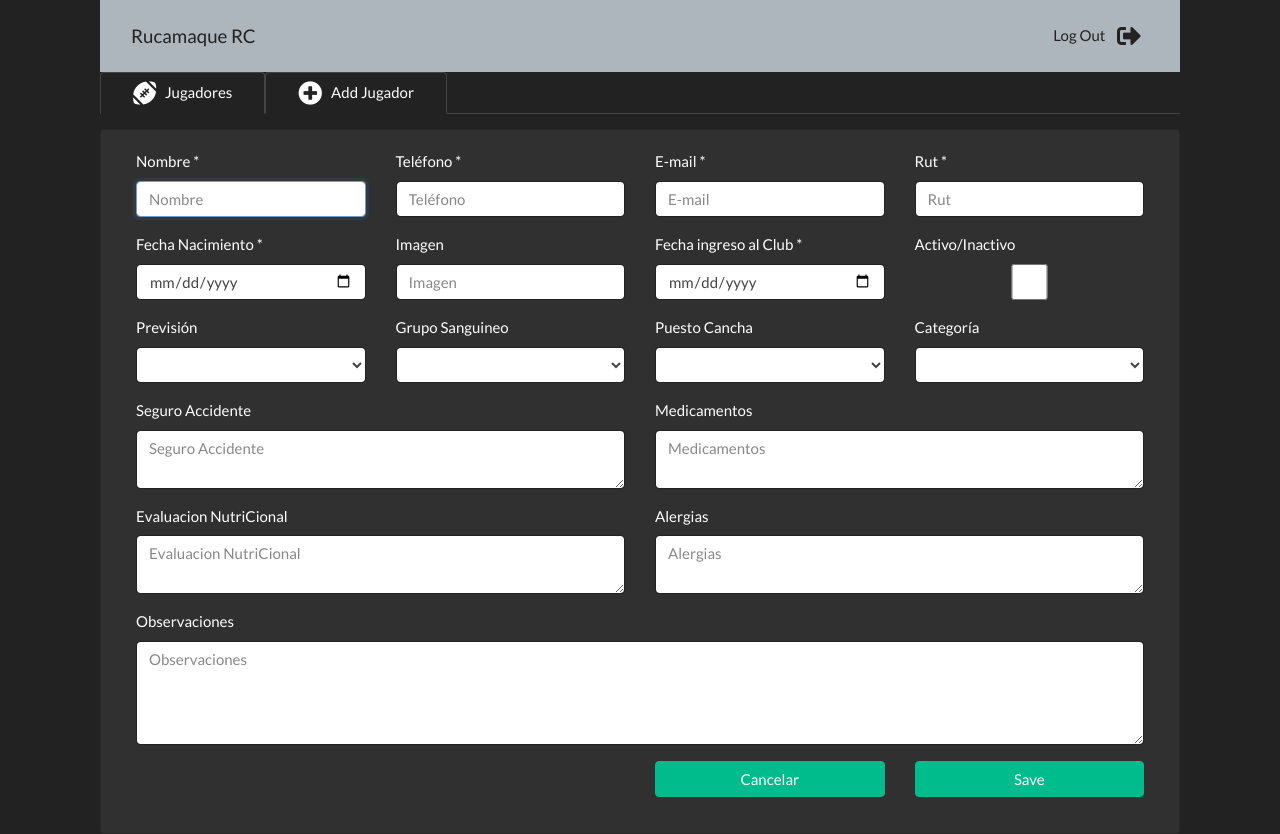
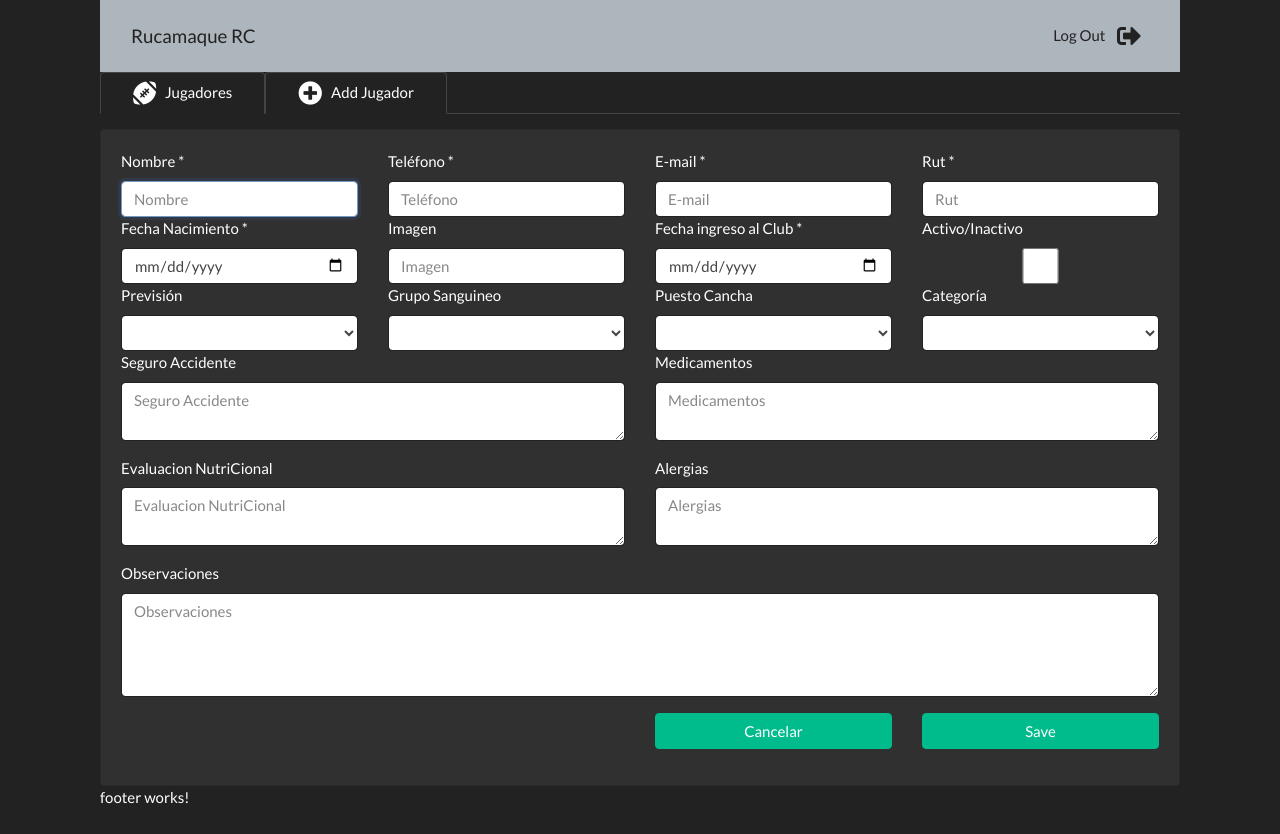
Before and after one commit to Kroster01/RucamanqueRC, an Angular app in the folder clientRuca/: page /jugadores/add in a window 1280 px wide. Built offline with nearby package versions, Linux system fonts and the light colour scheme.

Commit message:
Mejora
Se realizan mejoras en la vista de jugador y se agregar la primera versión del footer.

```diff
--- /dev/null
+++ b/clientRuca/src/app/components/footer/footer.component.html
@@ -0,0 +1 @@
+<p>footer works!</p>
--- /dev/null
+++ b/clientRuca/src/app/components/footer/footer.component.ts
@@ -0,0 +1,15 @@
+import { Component, OnInit } from '@angular/core';
+
+@Component({
+  selector: 'app-footer',
+  templateUrl: './footer.component.html',
+  styleUrls: ['./footer.component.css']
+})
+export class FooterComponent implements OnInit {
+
+  constructor() { }
+
+  ngOnInit(): void {
+  }
+
+}
--- a/clientRuca/src/app/jugador/components/jugador-form/jugador-form.component.html
+++ b/clientRuca/src/app/jugador/components/jugador-form/jugador-form.component.html
@@ -17,67 +17,67 @@
             </div>
           </div>
 
-          <div class="col-md-12" style="display: flex; padding: 0;">
-            <div class="form-group col-md-3">
+          <div class="row">
+            <div class="col-md-3">
               <label for="jug_nombre">Nombre *</label>
               <input type="text" name="jug_nombre" [(ngModel)]="jugador.jug_nombre" placeholder="Nombre" class="form-control" autofocus>
             </div>
-            <div class="form-group col-md-3">
+            <div class="col-md-3">
               <label for="jug_telefono">Teléfono *</label>
               <input type="text" name="jug_telefono" [(ngModel)]="jugador.jug_telefono" placeholder="Teléfono" class="form-control" autofocus>
             </div>
-            <div class="form-group col-md-3">
+            <div class="col-md-3">
               <label for="jug_email">E-mail *</label>
               <input type="text" name="jug_email" [(ngModel)]="jugador.jug_email" placeholder="E-mail" class="form-control" autofocus>
             </div>
-            <div class="form-group col-md-3">
+            <div class="col-md-3">
               <label for="jug_rut">Rut *</label>
               <input type="text" name="jug_rut" [(ngModel)]="jugador.jug_rut" placeholder="Rut" class="form-control" autofocus>
             </div>
           </div>
 
-          <div class="col-md-12" style="display: flex; padding: 0;">
-            <div class="form-group col-md-3">
+          <div class="row">
+            <div class="col-md-3">
               <label for="jug_fecha_nac">Fecha Nacimiento *</label>
               <input type="date" name="jug_fecha_nac" [ngModel]="jugador.jug_fecha_nac | date:'yyyy-MM-dd' : 'UTC'"
               (ngModelChange)="jugador.jug_fecha_nac = $event" placeholder="Fecha Nacimiento" class="form-control" autofocus required>
             </div>
-            <div class="form-group col-md-3">
+            <div class="col-md-3">
               <label for="jug_imagen">Imagen</label>
               <input type="text" name="jug_imagen" [(ngModel)]="jugador.jug_imagen" placeholder="Imagen" class="form-control" autofocus>
             </div>
-            <div class="form-group col-md-3">
+            <div class="col-md-3">
               <label for="jug_fecha_ingreso">Fecha ingreso al Club *</label>
               <input type="date" name="jug_fecha_ingreso" [ngModel]="jugador.jug_fecha_ingreso | date:'yyyy-MM-dd' : 'UTC'"
               (ngModelChange)="jugador.jug_fecha_ingreso = $event" placeholder="Fecha ingreso al Club" class="form-control" autofocus required>
             </div>
-            <div class="form-group col-md-3">
+            <div class="col-md-3">
               <label for="jug_estado_en_club_bool">Activo/Inactivo</label>
               <input type="checkbox" name="jug_estado_en_club_bool" class="form-control" [(ngModel)]="jugador.jug_estado_en_club_bool"
                 [checked]="jugador.jug_estado_en_club_bool" />
             </div>
           </div>
 
-          <div class="col-md-12" style="display: flex; padding: 0;">
-            <div class="form-group col-md-3">
+          <div class="row">
+            <div class="col-md-3">
               <label for="jug_prevision">Previsión</label>
               <select name="jug_prevision" [(ngModel)]="jugador.jug_prevision" [compareWith]="compararNombres" class="form-control">
                 <option [ngValue]="prev" *ngFor="let prev of listaPrevision">{{prev}}</option>
               </select>
             </div>
-            <div class="form-group col-md-3">
+            <div class="col-md-3">
               <label for="jug_grupo_sanguineo">Grupo Sanguineo</label>
               <select name="jug_grupo_sanguineo" [(ngModel)]="jugador.jug_grupo_sanguineo" [compareWith]="compararNombres" class="form-control">
                 <option [ngValue]="grupS" *ngFor="let grupS of listaGrupSang">{{grupS}}</option>
               </select>
             </div>
-            <div class="form-group col-md-3">
+            <div class="col-md-3">
               <label for="jug_puesto_cancha">Puesto Cancha</label>
               <select name="jug_puesto_cancha" [(ngModel)]="jugador.jug_puesto_cancha" [compareWith]="compararNombres" class="form-control">
                 <option [ngValue]="posCan" *ngFor="let posCan of listaPostCancha">{{posCan}}</option>
               </select>
             </div>
-            <div class="form-group col-md-3">
+            <div class="col-md-3">
               <label for="jug_categoria">Categoría</label>
               <select name="jug_categoria" [(ngModel)]="jugador.jug_categoria" [compareWith]="compararNombres" class="form-control">
                 <option [ngValue]="cate" *ngFor="let cate of listaCategoria">{{cate}}</option>
@@ -85,7 +85,7 @@
             </div>
           </div>
 
-          <div class="col-md-12" style="display: flex; padding: 0;">
+          <div class="row">
             <div class="form-group col-md-6">
               <label for="jug_seguro_acc">Seguro Accidente</label>
               <textarea name="jug_seguro_acc" rows="2" cols="50" class="form-control" [(ngModel)]="jugador.jug_seguro_acc" placeholder="Seguro Accidente"></textarea>
@@ -95,7 +95,7 @@
               <textarea name="jug_medicamentos" rows="2" cols="50" class="form-control" [(ngModel)]="jugador.jug_medicamentos" placeholder="Medicamentos"></textarea>
             </div>
           </div>
-          <div class="col-md-12" style="display: flex; padding: 0;">
+          <div class="row">
             <div class="form-group col-md-6">
               <label for="jug_evaluacion_nutri">Evaluacion NutriCional</label>
               <textarea name="jug_evaluacion_nutri" rows="2" cols="50" class="form-control" [(ngModel)]="jugador.jug_evaluacion_nutri" placeholder="Evaluacion NutriCional"></textarea>
@@ -106,30 +106,30 @@
             </div>
           </div>
 
-          <div class="col-md-12" style="display: flex; padding: 0;">
+          <div class="row">
             <div class="form-group col-md-12">
               <label for="jug_observaciones">Observaciones</label>
               <textarea name="jug_observaciones" rows="4" cols="50" class="form-control" [(ngModel)]="jugador.jug_observaciones" placeholder="Observaciones"></textarea>
             </div>
           </div>
 
-          <div class="col-md-12" style="display: flex; padding: 0;" *ngIf="false">
-            <div class="form-group col-md-3">
+          <div class="row" *ngIf="false">
+            <div class="col-md-3">
               <label for="jug_estatura">Estatura</label>
               <input type="text" name="jug_estatura" [(ngModel)]="jugador.jug_estatura" placeholder="Estatura" class="form-control" autofocus>
             </div>
-            <div class="form-group col-md-3">
+            <div class="col-md-3">
               <label for="jug_peso">Peso</label>
               <input type="text" name="jug_peso" [(ngModel)]="jugador.jug_peso" placeholder="Peso" class="form-control" autofocus>
             </div>
-            <div class="form-group col-md-3">
+            <div class="col-md-3">
               <label for="jug_fecha_esta_peso">Fecha Captura Estatura/Peso</label>
               <input type="date" name="jug_fecha_esta_peso" [ngModel]="jugador.jug_fecha_esta_peso | date:'yyyy-MM-dd' : 'UTC'"
               (ngModelChange)="jugador.jug_fecha_esta_peso = $event" placeholder="Fecha Captura Estatura/Peso" class="form-control" autofocus required>
             </div>
           </div>
 
-          <div class="col-md-12" style="display: flex; padding: 0;">
+          <div class="row">
             <div class="form-group col-md-3 offset-md-6">
               <button class="btn btn-success col-md-12" routerLink="/jugadores">Cancelar</button>
             </div>
@@ -142,12 +142,8 @@
     </div>
   </div>
 
-  <!--<div class="col-md-4 offset-md-2">
-    <div class="card card-body text-center">
-    <img [src]="jugador.jug_imagen == '' ? '/assets/noimage.png' : jugador.jug_imagen" alt="No Imagen" class="card-img-top">
-      <h3>{{jugador.jug_rut == '' ? 'Rut Del Jugador' : jugador.jug_rut}}</h3>
-      <p>{{jugador.jug_nombre == '' ? 'Nombre Del Jugador' : jugador.jug_nombre}}</p>
-      <p>{{jugador.jug_fecha_nac | date: 'yyyy-MM-dd'}}</p>
-    </div>
-  </div>-->
+  <div class="col-md-12">
+    <app-footer></app-footer>
+  </div>
+
 </div>
--- a/clientRuca/src/app/jugador/components/jugador-list/jugador-list.component.html
+++ b/clientRuca/src/app/jugador/components/jugador-list/jugador-list.component.html
@@ -5,19 +5,16 @@
     </div>
 
     <div class="col-md-12">
-        <div class="form-group col-md-4">
+        <div class="col-md-6">
             <h3 *ngIf="modeTable">Modo Tabla</h3>
             <h3 *ngIf="!modeTable">Modo Card</h3>
         </div>
-        <div class="form-group col-md-4 offset-md-11" style="top: -45px;">
+        <div class="col-md-6">
             <label class="switch">
                 <input type="checkbox" (click)="cambiarModoTabla()">
                 <span class="slider"></span>
             </label>
         </div>
-    </div>
-
-    <div class="col-md-12">
         <table *ngIf="modeTable" class="table table-striped table-hover">
             <thead>
                 <tr>
@@ -42,13 +39,13 @@
         </table>
     </div>
 
-    <div class="col-md-12">
+    <div class="row" style="padding-right: 15px; padding-left: 15px;">
         <div class="col-md-3" *ngFor="let jugador of jugadores">
             <div *ngIf="!modeTable" class="card text-center">
                 <a [routerLink]="['/jugadores/edit', jugador.jug_id]" class="btn btn-info btn-block fa fa-edit"></a>
                 <img class="card-img-top" [src]="jugador.jug_imagen == '' ? '/assets/noimage.png' : jugador.jug_imagen" alt="" style="height: 130px;">
                 <div class="card-body">
-                    <h6 class="card-header">{{jugador.jug_id}}</h6>
+                    <h6 class="card-header">JUG{{zfill(jugador.jug_id, 3)}}</h6>
                 </div>
                 <div class="card-body">
                     <h6 class="card-header">{{jugador.jug_nombre}}</h6>
@@ -66,4 +63,8 @@
         </div>
     </div>
 
+    <div class="col-md-12">
+        <app-footer></app-footer>
+    </div>
+
 </div>
--- a/clientRuca/src/app/jugador/components/jugador-list/jugador-list.component.ts
+++ b/clientRuca/src/app/jugador/components/jugador-list/jugador-list.component.ts
@@ -93,7 +93,6 @@ export class JugadorListComponent implements OnInit {
   }
 
   cambiarModoTabla() {
-    console.log('test de click');
     this.modeTable = !this.modeTable;
   }
 
--- a/clientRuca/src/app/jugador/jugador.module.ts
+++ b/clientRuca/src/app/jugador/jugador.module.ts
@@ -7,6 +7,7 @@ import { JugadorListComponent } from './components/jugador-list/jugador-list.com
 import { JugadorFormComponent } from './components/jugador-form/jugador-form.component';
 import { NavigationJugadorComponent } from './components/navigation/navigationJugador.component';
 import { NavigationComponent } from '../components/navigation/navigation.component';
+import { FooterComponent } from '../components/footer/footer.component';
 
 
 @NgModule({
@@ -14,7 +15,8 @@ import { NavigationComponent } from '../components/navigation/navigation.compone
     JugadorListComponent,
     JugadorFormComponent,
     NavigationJugadorComponent,
-    NavigationComponent
+    NavigationComponent,
+    FooterComponent
   ],
   imports: [
     CommonModule,
```
Also changed, not shown: clientRuca/src/app/components/footer/footer.component.css (added), 2 other files (tests, documents, lock files or other folders).
